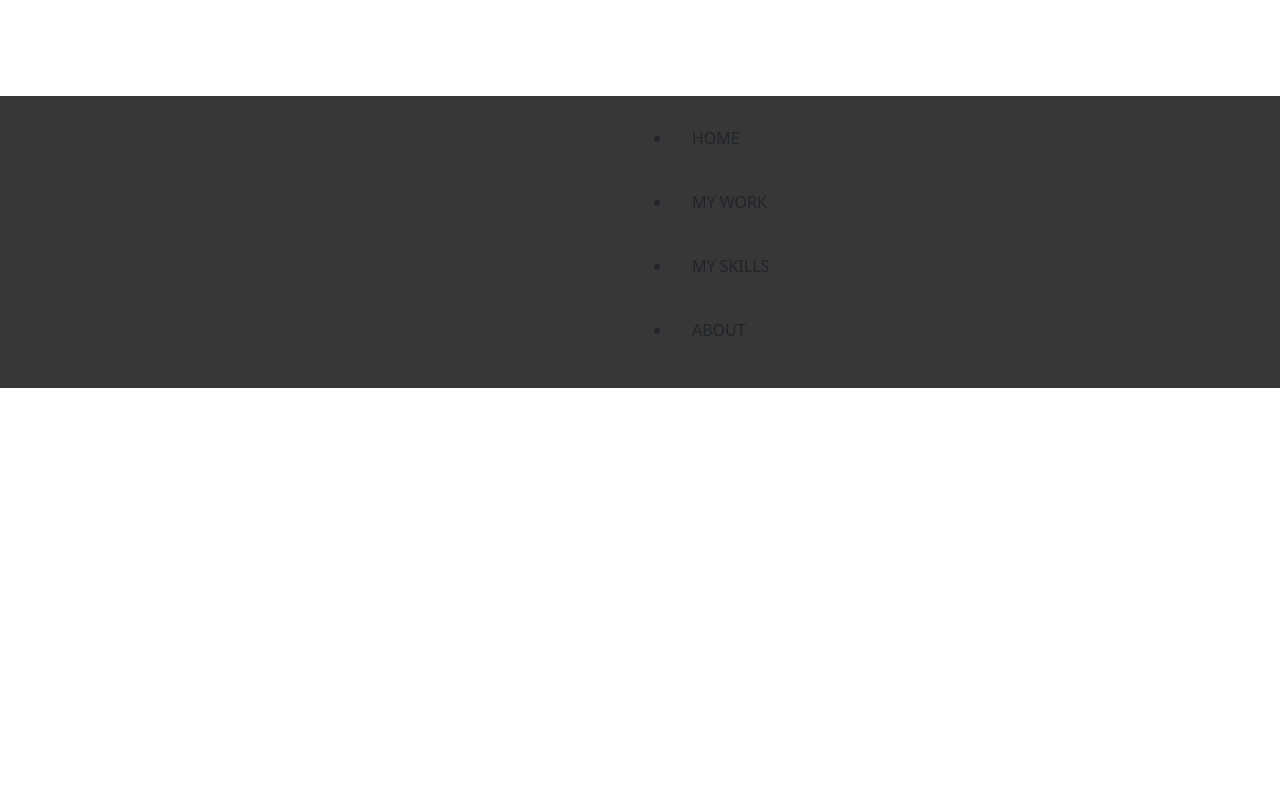
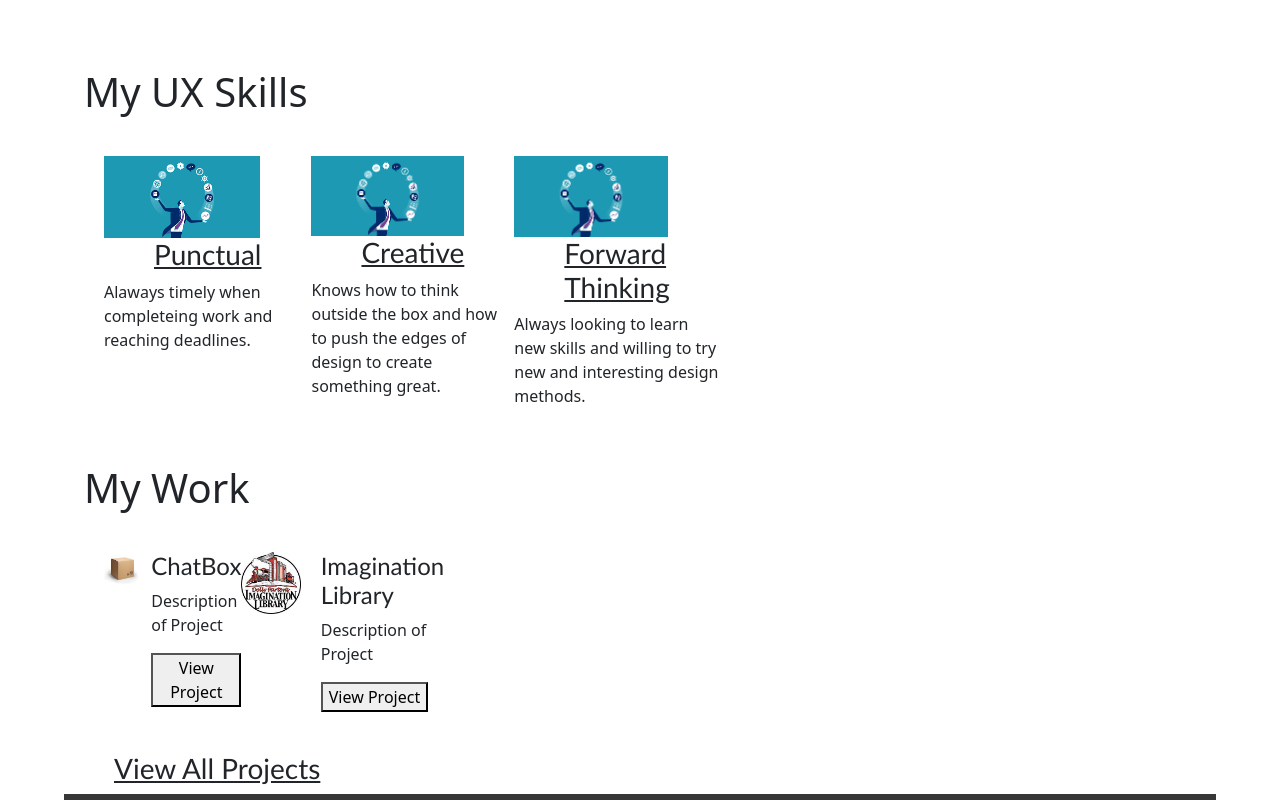
Before and after one commit to Wakasagi-Burt/UX_UI_HW_17, a plain HTML site: page index.html in a window 1280 px wide. Shown: the part 1080-1880 px from the top of the page. Before the commit the page ends 1468 px from the top, so only its background shows below. Drawn offline with nearby package versions, Linux system fonts and the light colour scheme.

Commit message:
added files

```diff
--- a/index.html
+++ b/index.html
@@ -29,12 +29,65 @@
     </header>
     <section class="heroImg">
       <div class="content">
-        <img src="images/profilephoto.jpg" alt="profile photo">
-        <p>I am Brett Shulman. I am an aspiring UX/UI designer with a background in management and graphic design. I have coding skills but my passion lies within the front end. As a visual designer of all kinds I love making people happy with my visual creations.</p>
+        <img src="images/profilephoto.jpg" alt="profile photo" />
+        <p>
+          I am Brett Shulman. I am an aspiring UX/UI designer with a background
+          in management and graphic design. I have coding skills but my passion
+          lies within the front end. As a visual designer of all kinds I love
+          making people happy with my visual creations.
+        </p>
         <button>Download Resume</button>
       </div>
     </section>
-    <main></main>
+
+    <section class="mySkills">
+      <h1>My UX Skills</h1>
+      <div class="flexContainer">
+        <div>
+          <img src="images/skills-image.png" />
+          <h3 class="skillHead">Punctual</h3>
+          <p>Alaways timely when completeing work and reaching deadlines.</p>
+        </div>
+        <div>
+          <img src="images/skills-image.png" />
+          <h3 class="skillHead">Creative</h3>
+          <p>
+            Knows how to think outside the box and how to push the edges of
+            design to create something great.
+          </p>
+        </div>
+        <div>
+          <img src="images/skills-image.png" />
+          <h3 class="skillhead">Forward Thinking</h3>
+          <p>
+            Always looking to learn new skills and willing to try new and
+            interesting design methods.
+          </p>
+        </div>
+      </div>
+    </section>
+    <section class="myWork">
+      <h1>My Work</h1>
+      <div class="workGrid">
+        <div>
+          <img src="images/boximg.jpg" />
+        </div>
+        <div>
+          <h4>ChatBox</h4>
+          <p>Description of Project</p>
+          <button>View Project</button>
+        </div>
+        <div>
+          <img src="images/imaginationimg.jpg" />
+        </div>
+        <div>
+          <h4>Imagination Library</h4>
+          <p>Description of Project</p>
+          <button>View Project</button>
+        </div>
+      </div>
+      <h3>View All Projects</h3>
+    </section>
 
     <footer>
       <ul class="inline-block footer">
--- a/style.css
+++ b/style.css
@@ -6,6 +6,10 @@
 nav {
   width: 73%;
   padding: 1%;
+  margin: auto;
+  position: relative;
+  left: 150px;
+
 }
 
 ul {
@@ -43,3 +47,44 @@ li {
 img {
  width: 300px;
 }
+
+.flexContainer {
+  display: flex;
+  width: 33%;
+  padding: 20px;
+  flex-direction: row;
+  margin: 20px;
+}
+
+h3 {
+  font-family: 'Gill Sans', 'Gill Sans MT', Calibri, 'Trebuchet MS', sans-serif;
+  font-size: 30px;
+  margin: 50px;
+  text-decoration: underline;
+}
+
+.workGrid {
+ display: flex;
+  width: 33%;
+  padding: 20px;
+  flex-direction: row;
+  margin: 20px;
+}
+
+h4 {
+font-family: 'Gill Sans', 'Gill Sans MT', Calibri, 'Trebuchet MS', sans-serif;
+  font-size: 30px;
+}
+
+h1 {
+  margin: 20px;
+}
+
+body {
+  margin: 50%;
+  padding: 5%;
+}
+
+img {
+  width: 75%;
+}
```
Also changed, not shown: images/boximg.jpg (added), images/imaginationimg.jpg (added), images/skills-image.png (added).
